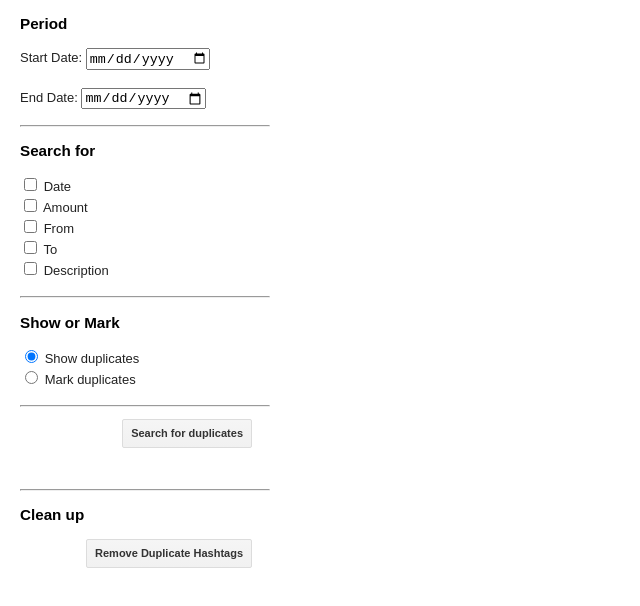
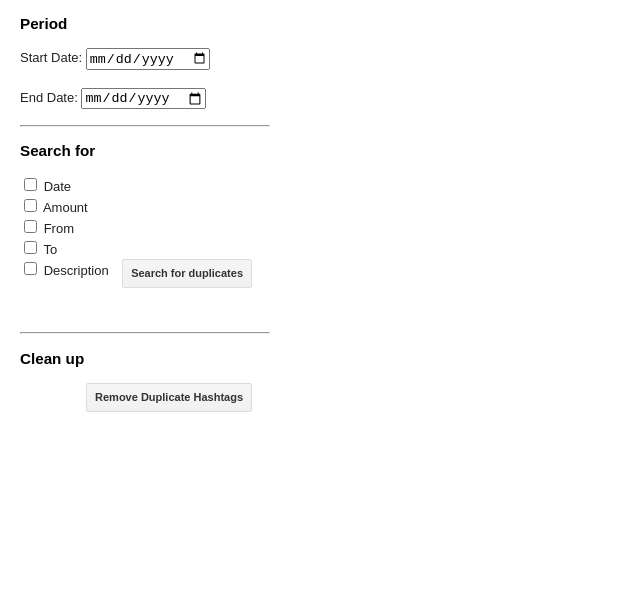
Before and after one commit to bkper/bkper-mark-duplicate-transactions, a website: page Addon.html in a window 1280 px wide. Shown: the whole page, without its empty margins (0-640 px from the left). Drawn offline with Linux system fonts and the light colour scheme.

Commit message:
corrected the appsscript.json difference

```diff
--- a/Addon.html
+++ b/Addon.html
@@ -1,3 +1,4 @@
+
 <!DOCTYPE html>
 <html>
 <head>
@@ -188,16 +189,7 @@
         <input type="checkbox" id="description" name="search-type" value="description">
         <label for="search-description">Description</label>
 
-        <hr>
 
-        <h3>Show or Mark</h3>
-        <input type="radio" id="show" name="mark-or-show" value="show" checked>
-        <label for="show-duplicates">Show duplicates</label>
-        <br>
-        <input type="radio" id="mark" name="mark-or-show" value="mark">
-        <label for="mark-duplicates">Mark duplicates</label>
-
-        <hr>
 
         <button id="search-button" class="right-align" onclick="searchDuplicates()">Search for duplicates</button>
         <br>
--- a/appsscript.json
+++ b/appsscript.json
@@ -15,7 +15,5 @@
   "webapp": {
     "executeAs": "USER_ACCESSING",
     "access": "ANYONE"
-
-
   }
 }
```
